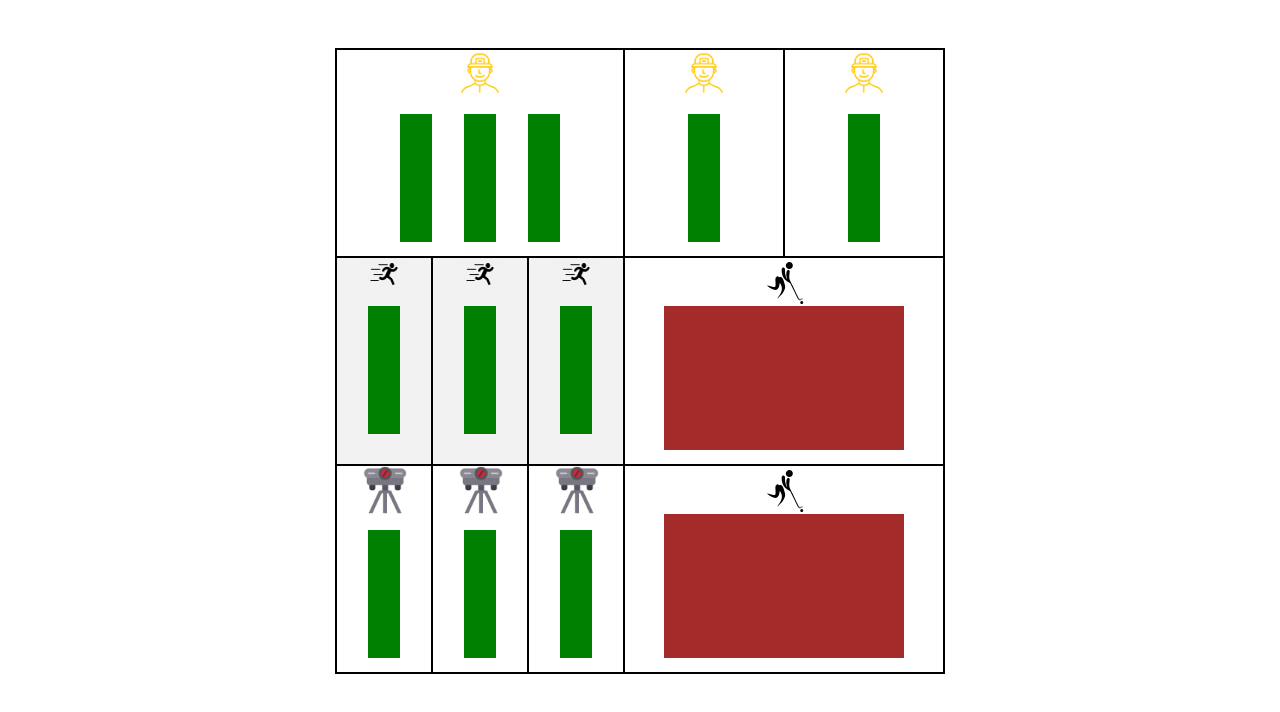
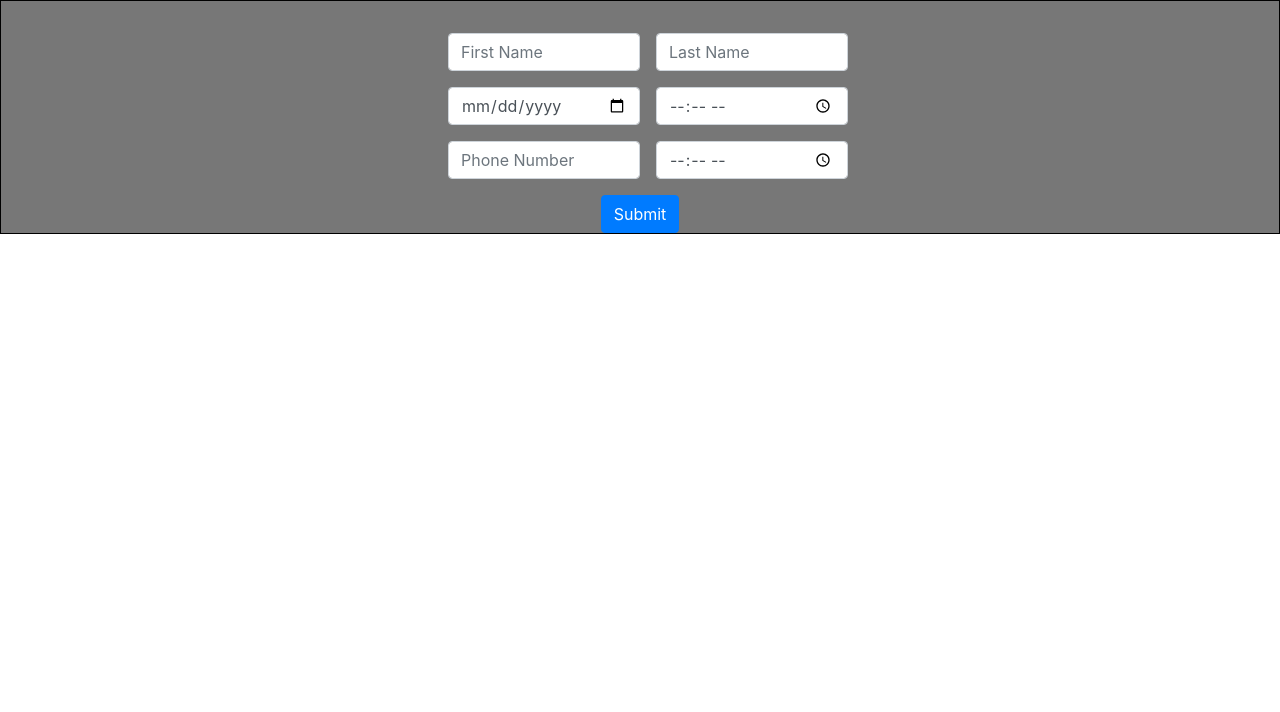
Before and after one commit to mvishnurana1/revo-bookings-app, a React (Create React App) app: page / in a window 1280 px wide. Shown: the top 712 px of the page. Built offline with nearby package versions, Linux system fonts and the light colour scheme.

Commit message:
WIP: commented out Map component while the Form component is in progress

```diff
--- a/src/App.js
+++ b/src/App.js
@@ -1,9 +1,11 @@
 import React from 'react';
+import Form from './Components/BookingForm/BookingForm';
 import Map from './Components/Map/Map';
 
 function App() {
   return <div>
-    <Map/>
+    <Form />
+    {/* <Map/> */}
   </div>
 }
 
```
